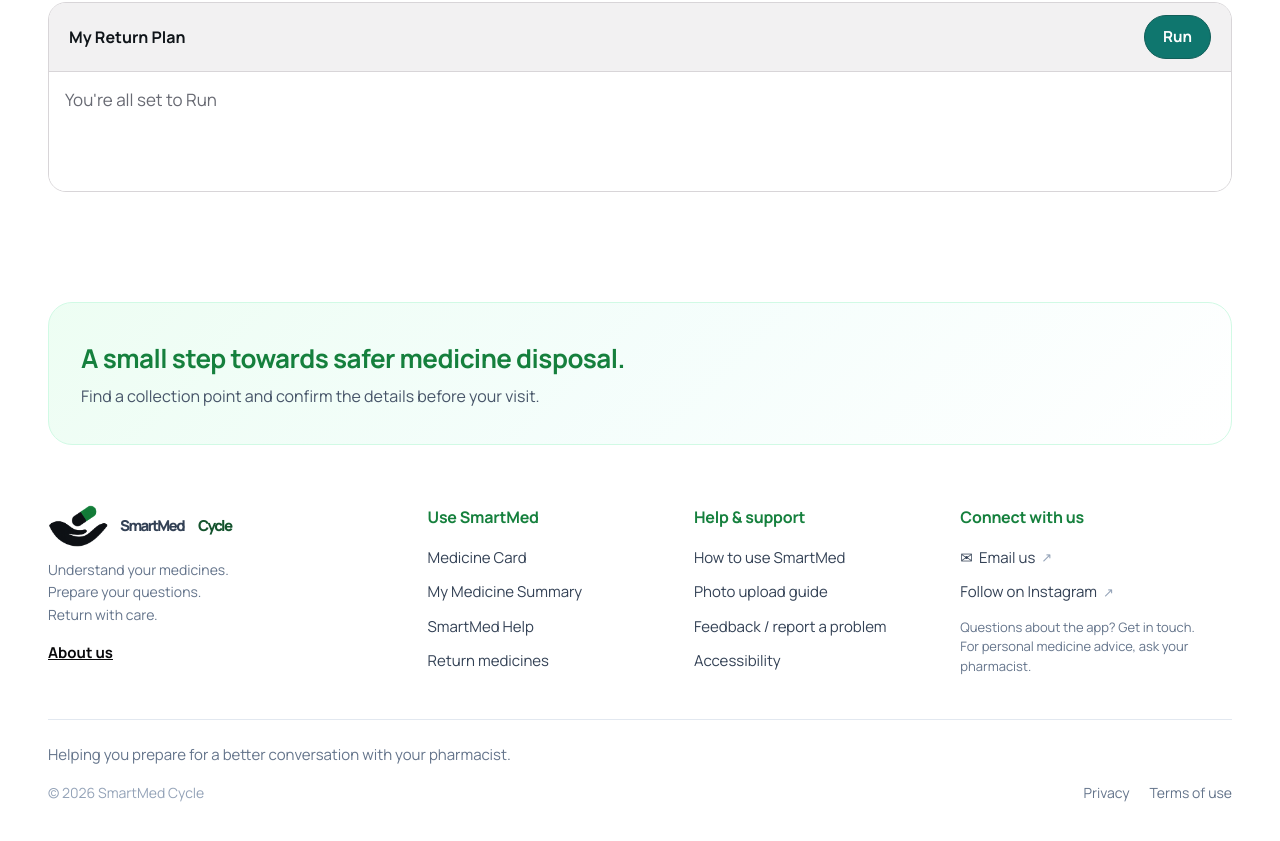
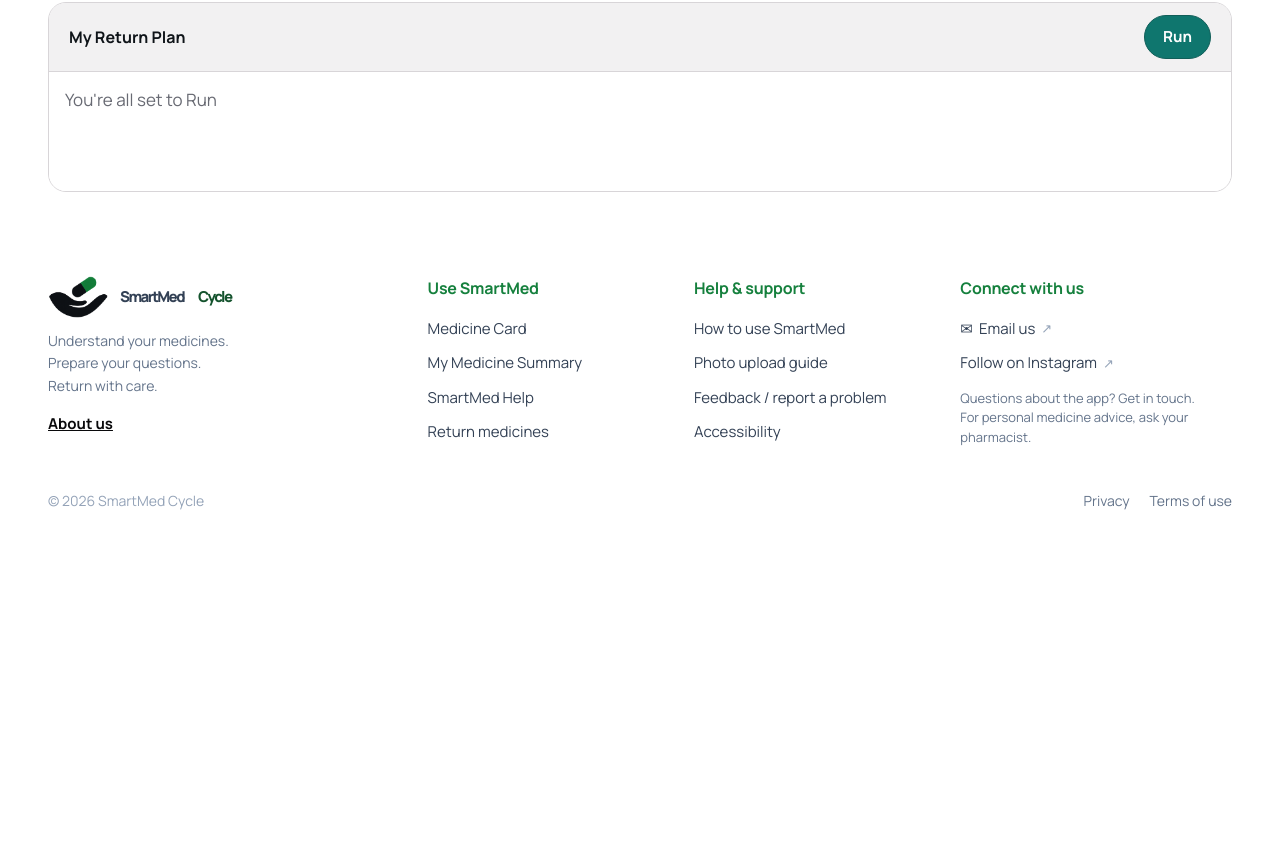
Before and after one commit to Keith1405/my-partyrock-app, a website: page frontend/index.html in a window 1280 px wide. Shown: the part 3508-4349 px from the top of the page. After the commit the page ends 4129 px from the top, so only its background shows below. Drawn offline with Linux system fonts and the light colour scheme.

Commit message:
Add files via upload

```diff
--- a/frontend/index.html
+++ b/frontend/index.html
@@ -802,12 +802,6 @@
   </section>
 
   <!-- ============ FOOTER SECTION ============ -->
-  <!-- Callout Banner -->
-  <div class="footer-callout-banner">
-    <h3>A small step towards safer medicine disposal.</h3>
-    <p>Find a collection point and confirm the details before your visit.</p>
-  </div>
-
   <footer class="site-footer">
     <div class="footer-grid">
       <!-- Col 1: Brand & About -->
@@ -865,11 +859,6 @@
           For personal medicine advice, ask your pharmacist.
         </p>
       </div>
-    </div>
-
-    <!-- Divider Sub-Text -->
-    <div class="footer-helping-line">
-      Helping you prepare for a better conversation with your pharmacist.
     </div>
 
     <!-- Bottom Copyright & Legal Links -->
```
